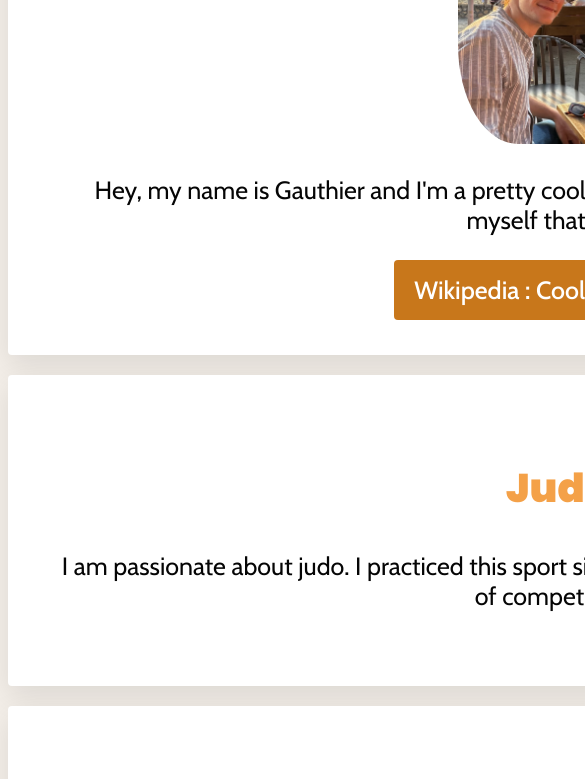
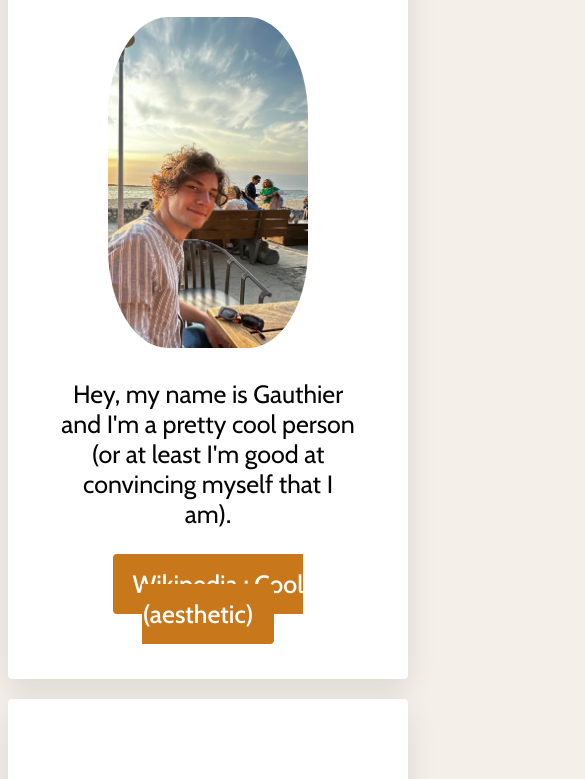
Before and after one commit to gauthier-geiss/my-profile, a plain HTML site: page index.html in a window 390 px wide. Shown: the part 473-1252 px from the top of the page, 585 px wide, since content can reach past the window. Drawn offline with nearby package versions, Linux system fonts and the light colour scheme.

Commit message:
style.css

```diff
--- a/style.css
+++ b/style.css
@@ -40,6 +40,21 @@ a:hover{
 	width: 1100px;
 	margin: 40px auto;
 }
+
+@media (max-width : 760px) {
+	.container{
+		width : 600px
+	}
+}
+
+
+@media (max-width : 500px) {
+	.container{
+		width : 400px
+	}
+}
+
+
 .card-white{
 	background-color: white;
 	padding: 50px;
```
